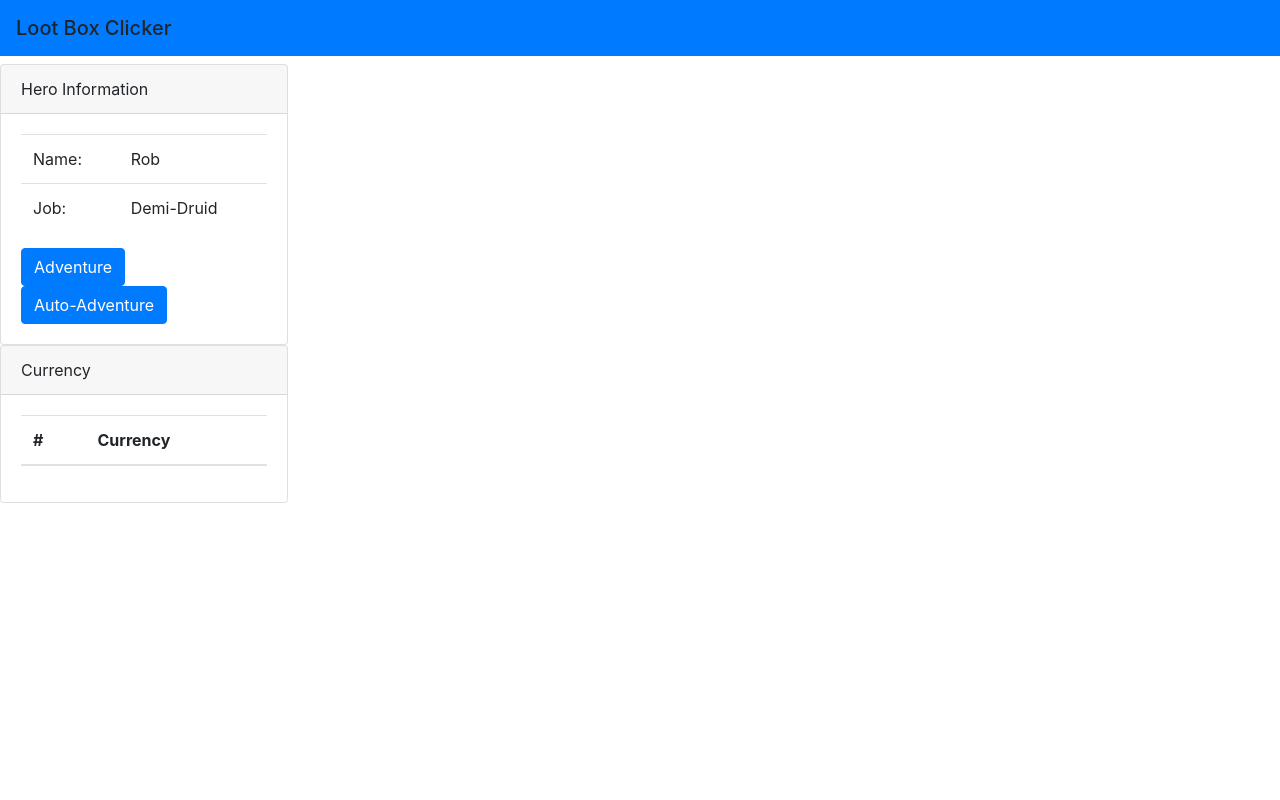
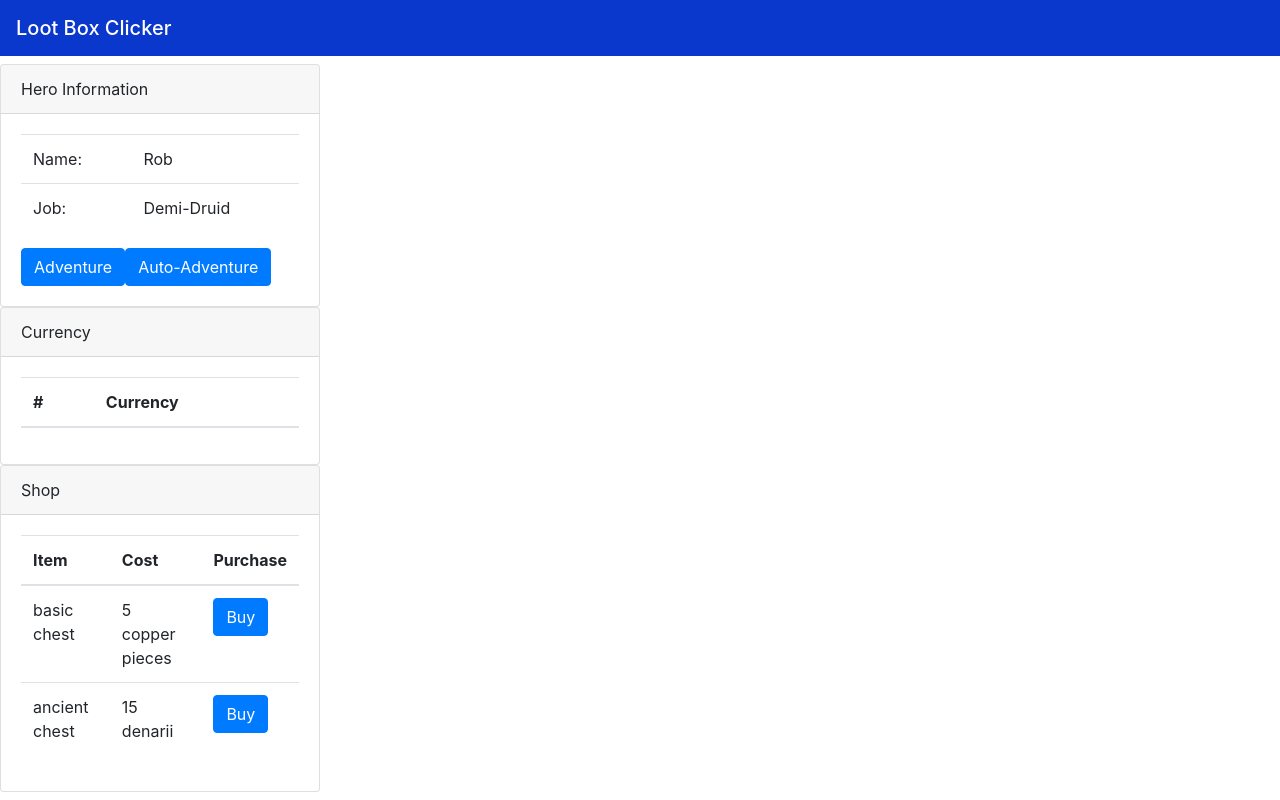
Before and after one commit to sitnaltax/loot-box-clicker, an Angular app: page / in a window 1280 px wide. Built offline with nearby package versions, Linux system fonts and the light colour scheme.

Commit message:
Can now buy things at shops

```diff
--- a/src/app/app.component.css
+++ b/src/app/app.component.css
@@ -0,0 +1,4 @@
+.main-nav {
+    background-color: rgb(10, 55, 204);
+    color: white;
+}
--- a/src/app/app.component.html
+++ b/src/app/app.component.html
@@ -1,5 +1,6 @@
-<nav class="navbar bg-primary mb-2">
+<nav class="navbar main-nav mb-2">
     <span class="navbar-brand mb-0 h1">Loot Box Clicker</span>
 </nav>
 <hero-display></hero-display>
 <cash-display></cash-display>
+<shop></shop>
--- a/src/app/cash/cash-display.component.html
+++ b/src/app/cash/cash-display.component.html
@@ -1,4 +1,4 @@
-<div class="card" style="width: 18rem">
+<div class="card" style="width: 20rem">
     <div class="card-header">
         Currency
     </div>
--- a/src/app/cash/cash.service.ts
+++ b/src/app/cash/cash.service.ts
@@ -1,6 +1,7 @@
 import { Injectable } from '@angular/core';
 import { IHero } from '../hero/hero';
 import { ICash, cashType } from './cash';
+import { IShopItem } from '../shop/shop-item';
 
 @Injectable()
 export class CashService {
@@ -29,4 +30,19 @@ export class CashService {
             this.allCash[cashType.copper] = {currency: cashType.copper, quantity: 1}
         }
     }
+
+    purchase(item: IShopItem): boolean{
+        if (!(item.cost.currency in this.allCash)) {
+            return false;
+        }
+        else if (item.cost.quantity > this.allCash[item.cost.currency].quantity){
+            return false;
+        }
+        else {
+            this.allCash[item.cost.currency].quantity -= item.cost.quantity;
+            return true;
+        }
+
+        //TODO grant the thing you just paid for
+    }
 }
--- a/src/app/hero/hero-display.component.html
+++ b/src/app/hero/hero-display.component.html
@@ -1,4 +1,4 @@
-<div class="card" style="width: 18rem">
+<div class="card" style="width: 20rem">
     <div class="card-header">
         Hero Information
     </div>
--- /dev/null
+++ b/src/app/shop/shop-item.ts
@@ -0,0 +1,6 @@
+import { ICash } from "../cash/cash";
+
+export interface IShopItem{
+    chestName: string;
+    cost: ICash;
+}
--- /dev/null
+++ b/src/app/shop/shop-service.ts
@@ -0,0 +1,15 @@
+import { Injectable } from '@angular/core';
+import { IShopItem } from './shop-item';
+import { cashType } from '../cash/cash';
+
+@Injectable()
+export class ShopService {
+
+    constructor() {
+     }
+
+    getShopItems(): IShopItem[] {
+        return [{chestName: "basic chest", cost: {currency: cashType.copper, quantity: 5}},
+        {chestName: "ancient chest", cost: {currency: cashType.denarii, quantity: 15}}];
+    }
+}
--- /dev/null
+++ b/src/app/shop/shop.component.html
@@ -0,0 +1,35 @@
+<div class="card" style="width: 20rem">
+    <div class="card-header">
+        Shop
+    </div>
+    <div class="card-body">
+        <table class="table">
+            <thead>
+                <tr>
+                    <th>
+                        Item
+                    </th>
+                    <th>
+                        Cost
+                    </th>
+                    <th>
+                        Purchase
+                    </th>
+                </tr>
+            </thead>
+            <tbody>
+                <tr *ngFor='let item of getShopItems()'>
+                    <td>
+                        {{item.chestName}}
+                    </td>
+                    <td>
+                        {{item.cost.quantity}} {{getCurrencyName(item.cost)}}
+                    </td>
+                    <td>
+                        <button type="button" class="btn btn-primary" (click)='purchase(item)'>Buy</button>
+                    </td>
+                </tr>
+            </tbody>
+        </table>
+    </div>
+</div>
--- /dev/null
+++ b/src/app/shop/shop.component.ts
@@ -0,0 +1,32 @@
+import { Component, OnInit } from '@angular/core';
+import { ShopService } from './shop-service';
+import { IShopItem } from './shop-item';
+import { ICash } from '../cash/cash';
+import { CashService } from '../cash/cash.service';
+
+@Component({
+    selector: 'shop',
+    templateUrl: './shop.component.html',
+    styleUrls: ['./shop.component.css']
+})
+export class ShopComponent implements OnInit {
+
+    //TODO limit what's available to what the hero can afford with their cash
+    constructor(private _shopService: ShopService, private _cashService: CashService) { }
+
+    getShopItems() : IShopItem[] {
+        return this._shopService.getShopItems();
+    }
+
+    getCurrencyName(cash: ICash) {
+        return this._cashService.getCurrencyName(cash);
+    }
+
+    purchase(item: IShopItem){
+        this._cashService.purchase(item);
+    }
+
+    ngOnInit() {
+    }
+
+}
```
Also changed, not shown: src/app/app.module.ts (+5 -2 lines), src/app/shop/shop.component.css (added), 1 other file (tests, documents, lock files or other folders).
